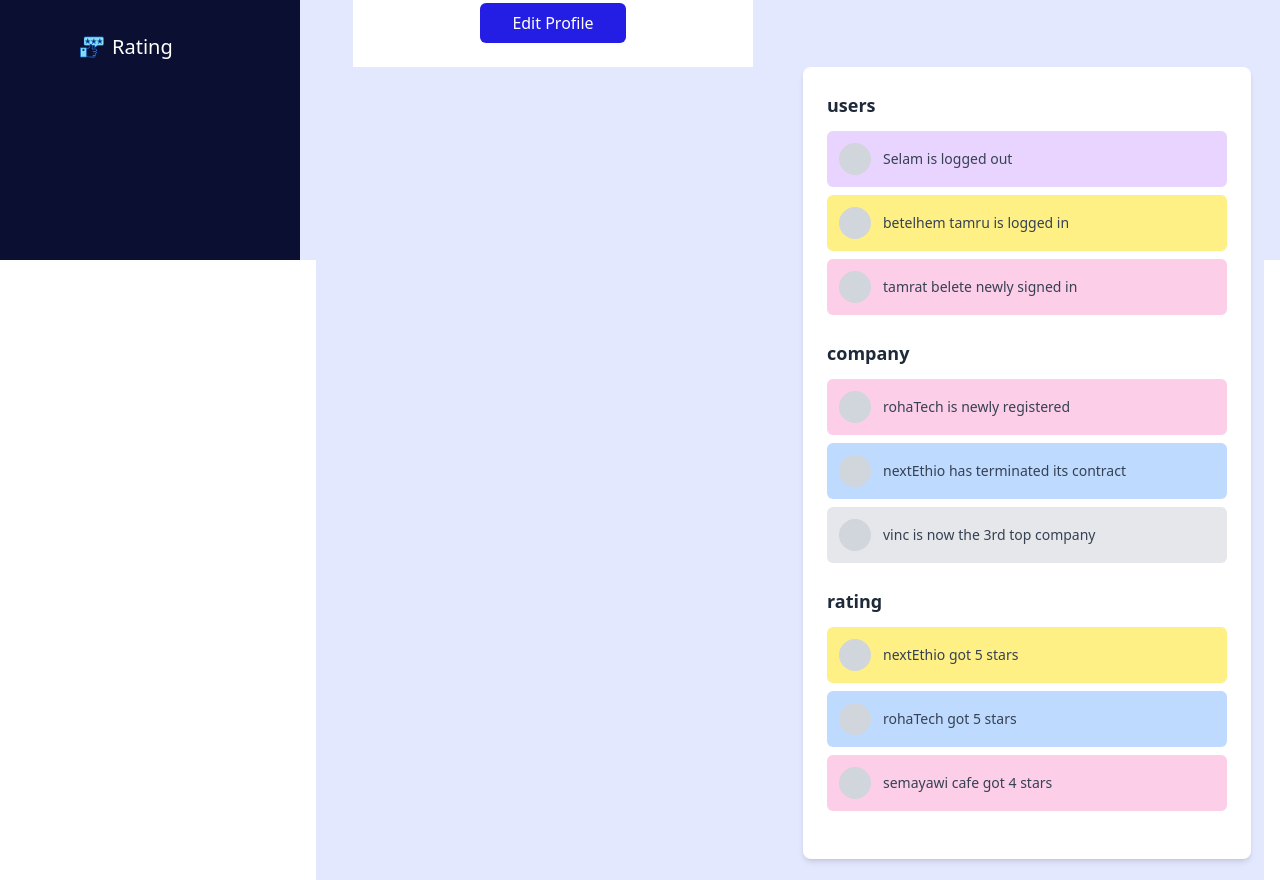
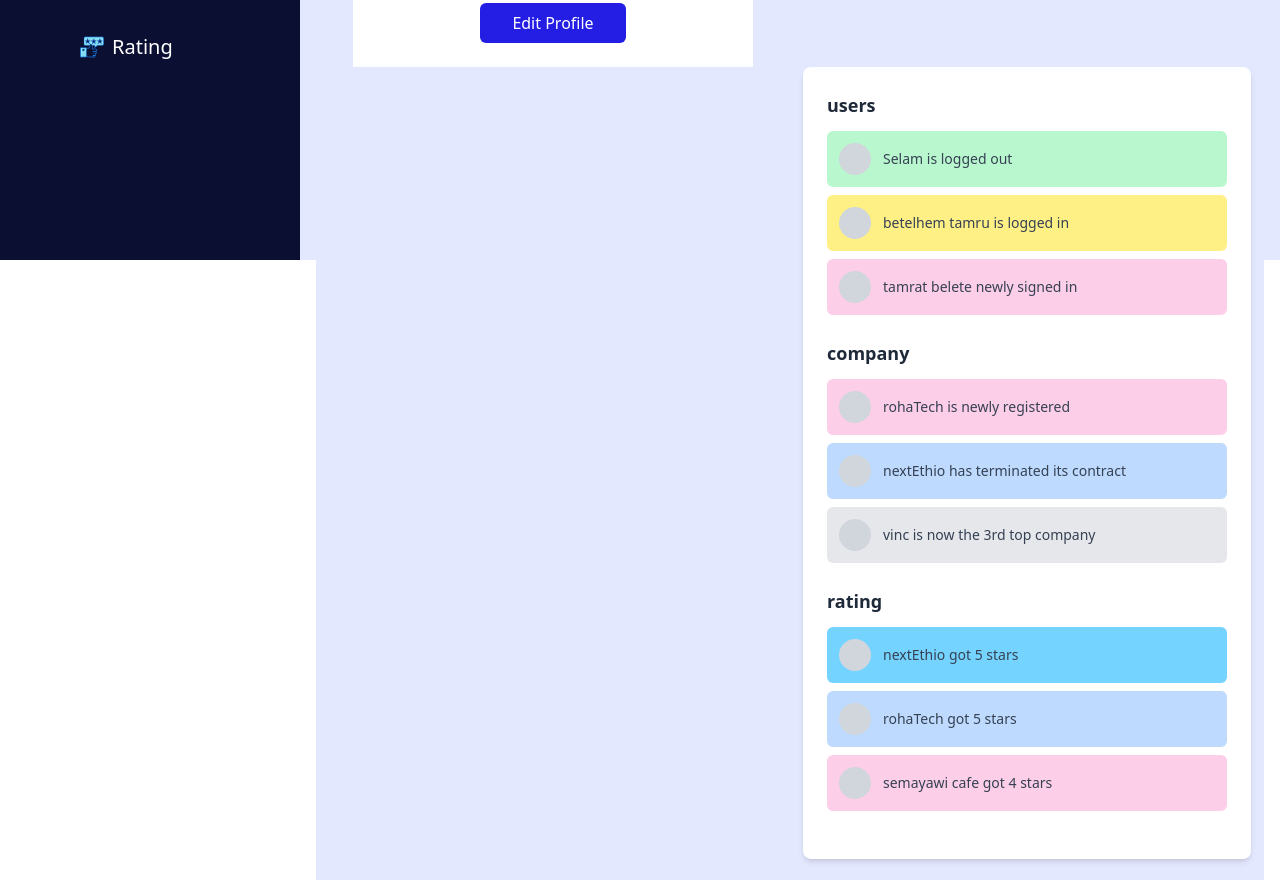
Before and after one commit to Heryakos-Technology/BIZEthio-frontend, a Vue app: page /#/admin/profile in a window 1280 px wide. Shown: the part 540-1420 px from the top of the page. Built offline with nearby package versions, Linux system fonts and the light colour scheme; no server answers.

Commit message:
Update notification colors in AdminNotification component for improved visibility

```diff
--- a/src/components/Admin/AdminNotification.vue
+++ b/src/components/Admin/AdminNotification.vue
@@ -4,7 +4,7 @@ import { ref } from "vue";
 // Sample notification data
 const notifications = ref({
   users: [
-    { message: "Selam is logged out", color: "bg-purple-200" },
+    { message: "Selam is logged out", color: "bg-green-200" },
     { message: "betelhem tamru is logged in", color: "bg-yellow-200" },
     { message: "tamrat belete newly signed in", color: "bg-pink-200" },
   ],
@@ -14,7 +14,7 @@ const notifications = ref({
     { message: "vinc is now the 3rd top company", color: "bg-gray-200" },
   ],
   rating: [
-    { message: "nextEthio got 5 stars", color: "bg-yellow-200" },
+    { message: "nextEthio got 5 stars", color: "bg-sky-300" },
     { message: "rohaTech got 5 stars", color: "bg-blue-200" },
     { message: "semayawi cafe got 4 stars", color: "bg-pink-200" },
   ],
```
